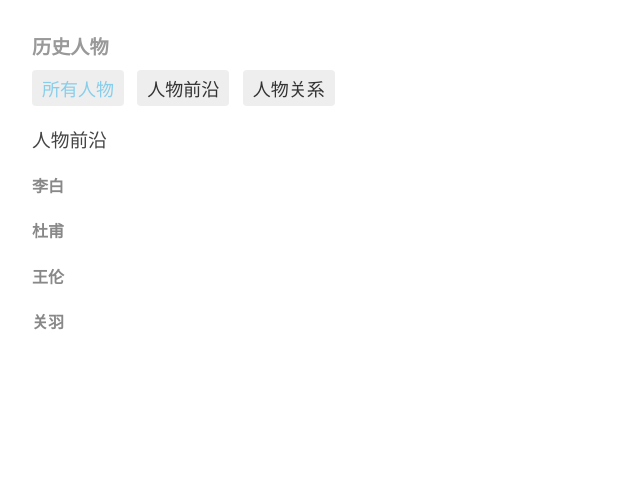
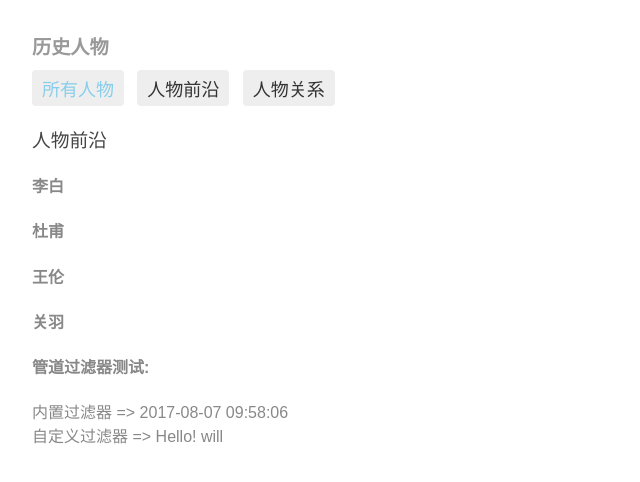
Before and after one commit to WeCantStop/angular2_demo, an Angular app: page /dashboard in a window 1280 px wide. Shown: the top 482 px of the page, without its empty margins (0-640 px from the left). Built offline with nearby package versions, Linux system fonts and the light colour scheme.

Commit message:
过滤器

```diff
--- a/src/app/app.module.ts
+++ b/src/app/app.module.ts
@@ -15,6 +15,9 @@ import { HeroRelateComponent } from './hero-relate.component';
 import { TestEmitComponent } from './components/test-emit.component';
 import { HeightLightDirective } from './attribute-directives/heightlight';
 
+/** pipe **/
+import { TestPipe } from './filters/testPipe';
+
 
 @NgModule({
   /**声明视图类 */
@@ -25,7 +28,8 @@ import { HeightLightDirective } from './attribute-directives/heightlight';
     DashBoardComponent,
     HeroRelateComponent,
     TestEmitComponent,
-    HeightLightDirective
+    HeightLightDirective,
+    TestPipe
   ],
   imports: [
     BrowserModule,
--- a/src/app/attribute-directives/heightlight.ts
+++ b/src/app/attribute-directives/heightlight.ts
@@ -1,11 +1,12 @@
 import { Directive, ElementRef, HostListener, Input } from '@angular/core';
-
+/** 自定义属性型指令 **/
 @Directive({
     selector: '[highLight]',
 })
 
 export class HeightLightDirective {
     @Input() highLightColor: string;
+    /** ElementRef 是用来操作dom的,首先依赖注入 **/
     constructor(private el: ElementRef) { }
 
     @HostListener('mouseenter') onMouseEnter(){
@@ -17,6 +18,6 @@ export class HeightLightDirective {
     }
 
     private highLight(color:string){
-        this.el.nativeElement.style.backgroundColor = color
+        this.el.nativeElement.style.backgroundColor = color;
     }
 }
--- a/src/app/dashboard.component.ts
+++ b/src/app/dashboard.component.ts
@@ -11,6 +11,8 @@ import { Hero } from './hero';
 // 初始化
 export class DashBoardComponent implements OnInit {
     heros: Hero[] = [];
+    time = new Date();
+    myName = 'will';
     constructor(private heroService: HeroService) { }
     ngOnInit(): void {
         this.heroService.getHeroes().then(heros => this.heros = heros.slice(0, 4));
--- /dev/null
+++ b/src/app/filters/testPipe.ts
@@ -0,0 +1,12 @@
+import { Pipe, PipeTransform } from '@angular/core';
+
+@Pipe({
+    name: 'testPipe'
+})
+
+export class TestPipe implements PipeTransform {
+    transform(name: string, value) {
+        console.log(name,value);
+        return 'Hello! ' + name;
+    }
+}
--- a/src/app/template/dashboard.component.html
+++ b/src/app/template/dashboard.component.html
@@ -1,8 +1,11 @@
 <h3>人物前沿</h3>
 <div class="grid grid-pad">
-  <div *ngFor="let hero of heros" highLight highLightColor="yellowgreen" class="col-1-4" [routerLink]="['/heroDetail', hero.id]">
-    <div class="module hero">
-      <h4>{{hero.name}}</h4>
+    <div *ngFor="let hero of heros" highLight highLightColor="yellowgreen" class="col-1-4" [routerLink]="['/heroDetail', hero.id]">
+        <div class="module hero">
+            <h4>{{hero.name}}</h4>
+        </div>
     </div>
-  </div>
+    <h4>管道过滤器测试:</h4>
+    <div>内置过滤器 => {{ time | date:"yyyy-MM-dd hh:mm:ss"}}</div>
+    <div>自定义过滤器 => {{ myName | testPipe: "worlds" }}</div>
 </div>
```
Also changed, not shown: src/app/hero-animation.component.ts (added, +9 -0 lines).
